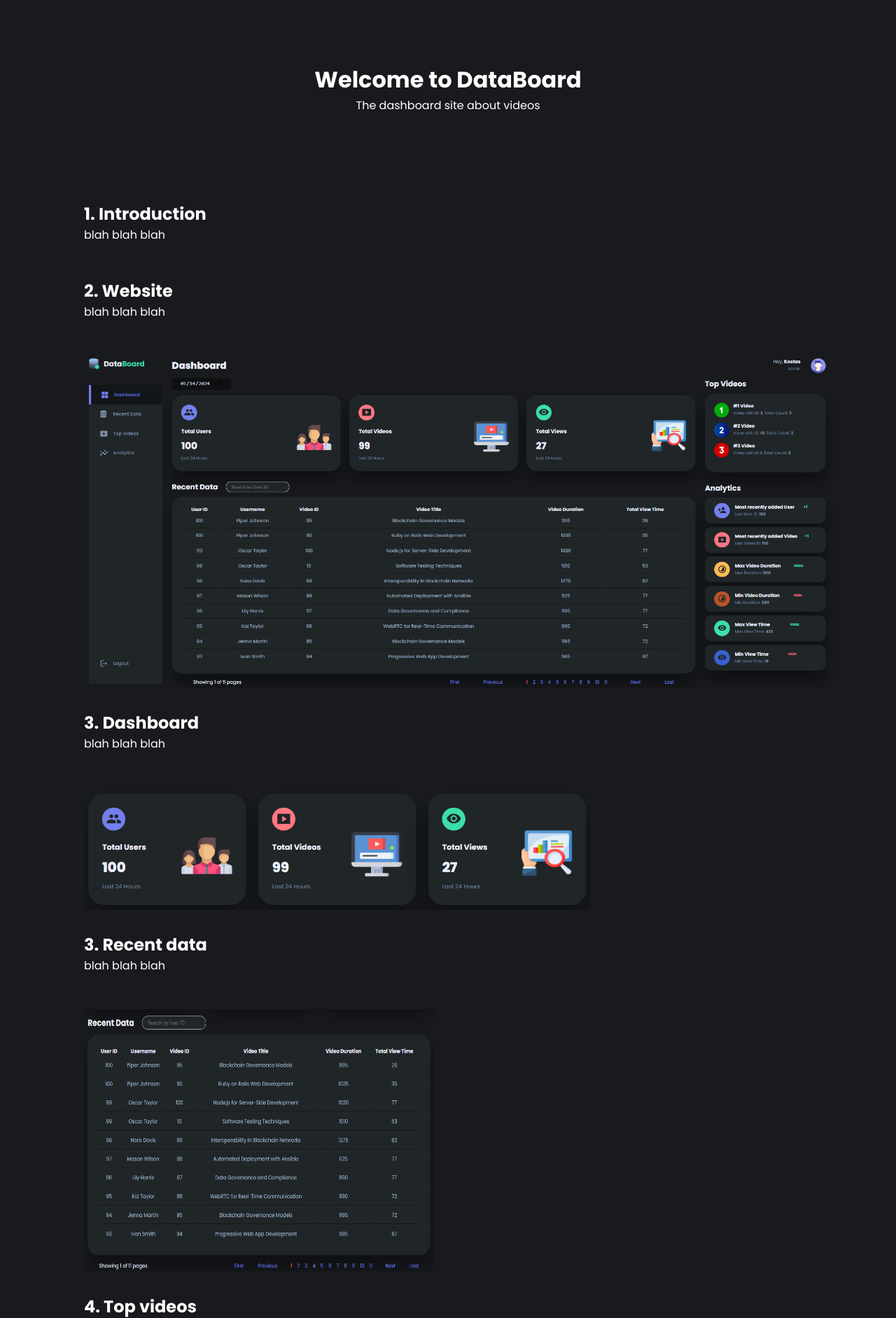
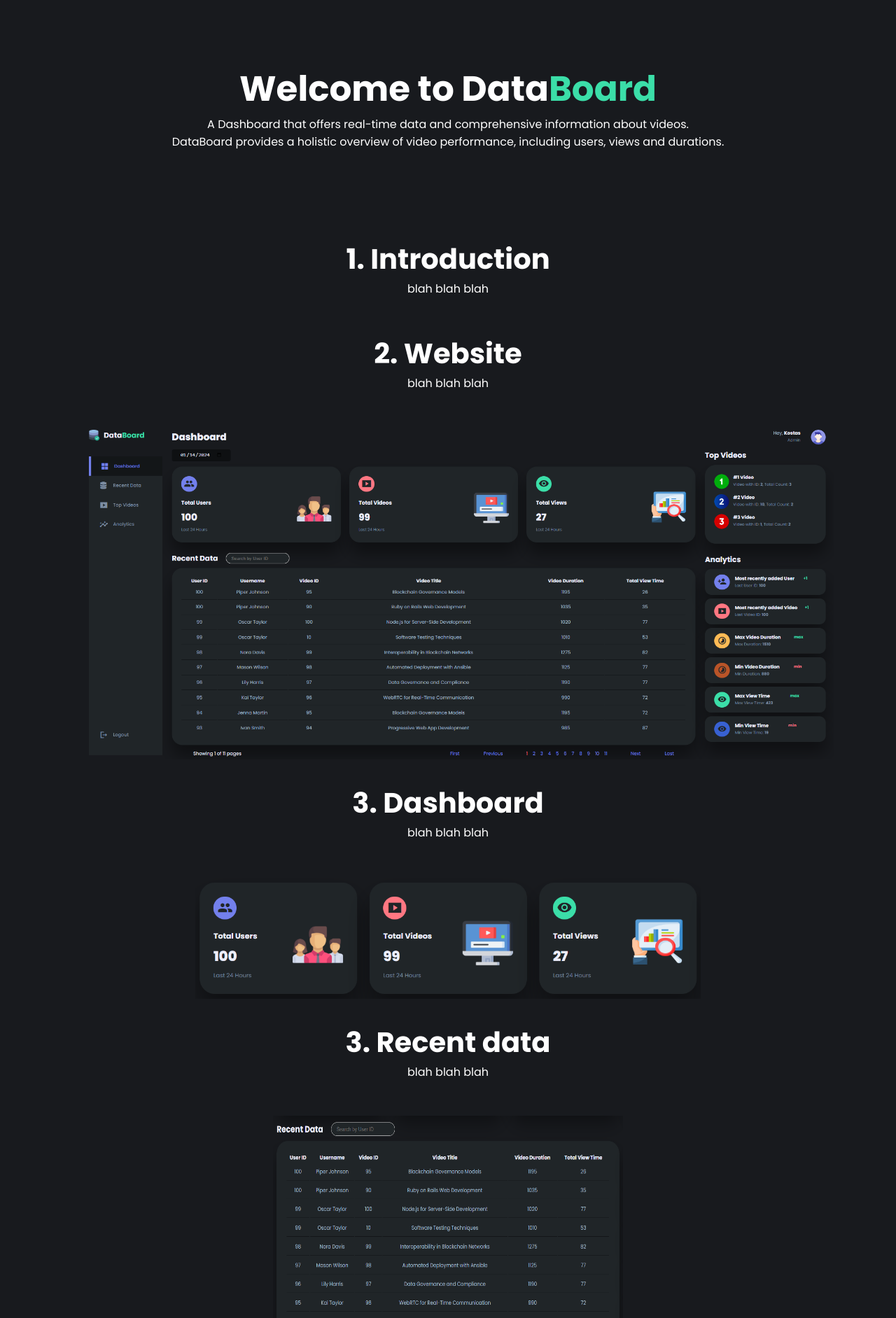
Before and after one commit to KostasKyriakosBatsios/DataBoard, a PHP site: page / in a window 1280 px wide. Shown: the part 90-1973 px from the top of the page at 70% size. Run offline with PHP 8.4, Linux system fonts and the light colour scheme; data comes from the database, SQL or seed files in the repository; data that the repository does not hold is empty; a stand-in replaces the project's code that opens the database connection.

Commit message:
Additions and fixes on index.

```diff
--- a/css/index.css
+++ b/css/index.css
@@ -19,7 +19,7 @@ body {
     color: white;
 }
 
-/* Header (top bar) */
+/* Header (Top Bar) */
 #top-bar {
     position: fixed;
     top: 0;
@@ -84,7 +84,7 @@ body {
     background: #3bdea8;
 }
 
-/* Login form */
+/* Login Form */
 .wrapper {
     position: relative;
     width: 400px;
@@ -187,25 +187,28 @@ body {
     font-weight: 500;
 }
 
-/* Main content */
+/* Main Content */
 #main {
     position: absolute;
     top: 100vh;
     left: 0;
     width: 100%;
     text-align: center;
-    /*background-color: #181a1e;*/
     padding: 20px;
     transition: top 3s ease;
 }
 
-.sections{
+#main h1 {
+    font-size: 50px;
+}
+
+.sections {
     padding: 100px;
-    text-align: left;
 }
 
 .sections h2 {
     padding-top: 25px;
+    font-size: 40px;
 }
 
 .sections p {
--- a/index.php
+++ b/index.php
@@ -46,8 +46,8 @@
         </header>
         <!-- Main content -->
         <div id="main">
-            <h1>Welcome to DataBoard</h1>
-            <p>The dashboard site about videos</p>
+            <h1>Welcome to Data<span style="color: #3bdea8;">Board</span></h1>
+            <p>A Dashboard that offers real-time data and comprehensive information about videos. <br/> DataBoard provides a holistic overview of video performance, including users, views and durations.</p>
             <div class="sections">
                 <div class="introduction">
                     <h2>1. Introduction</h2>
```
